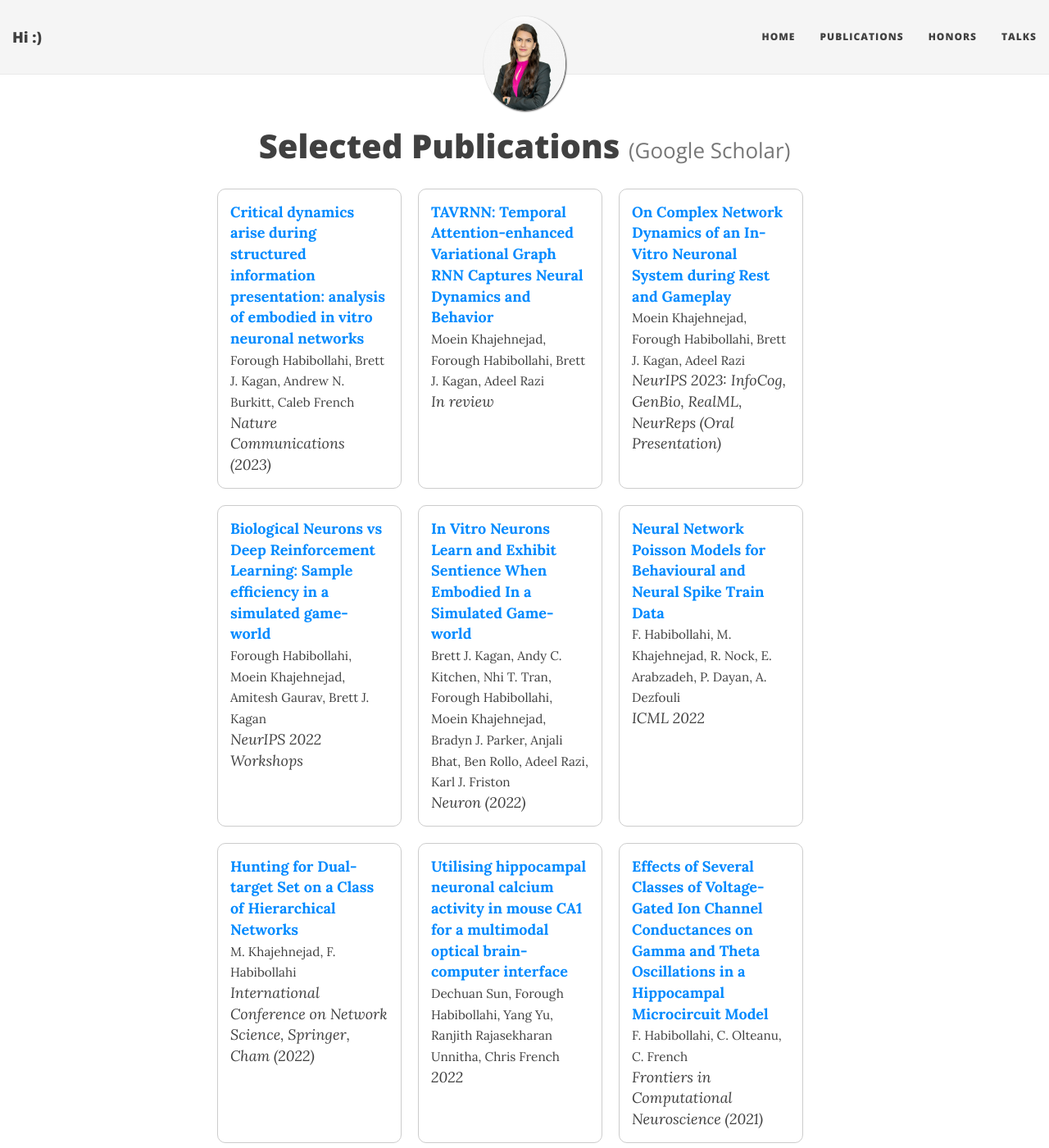
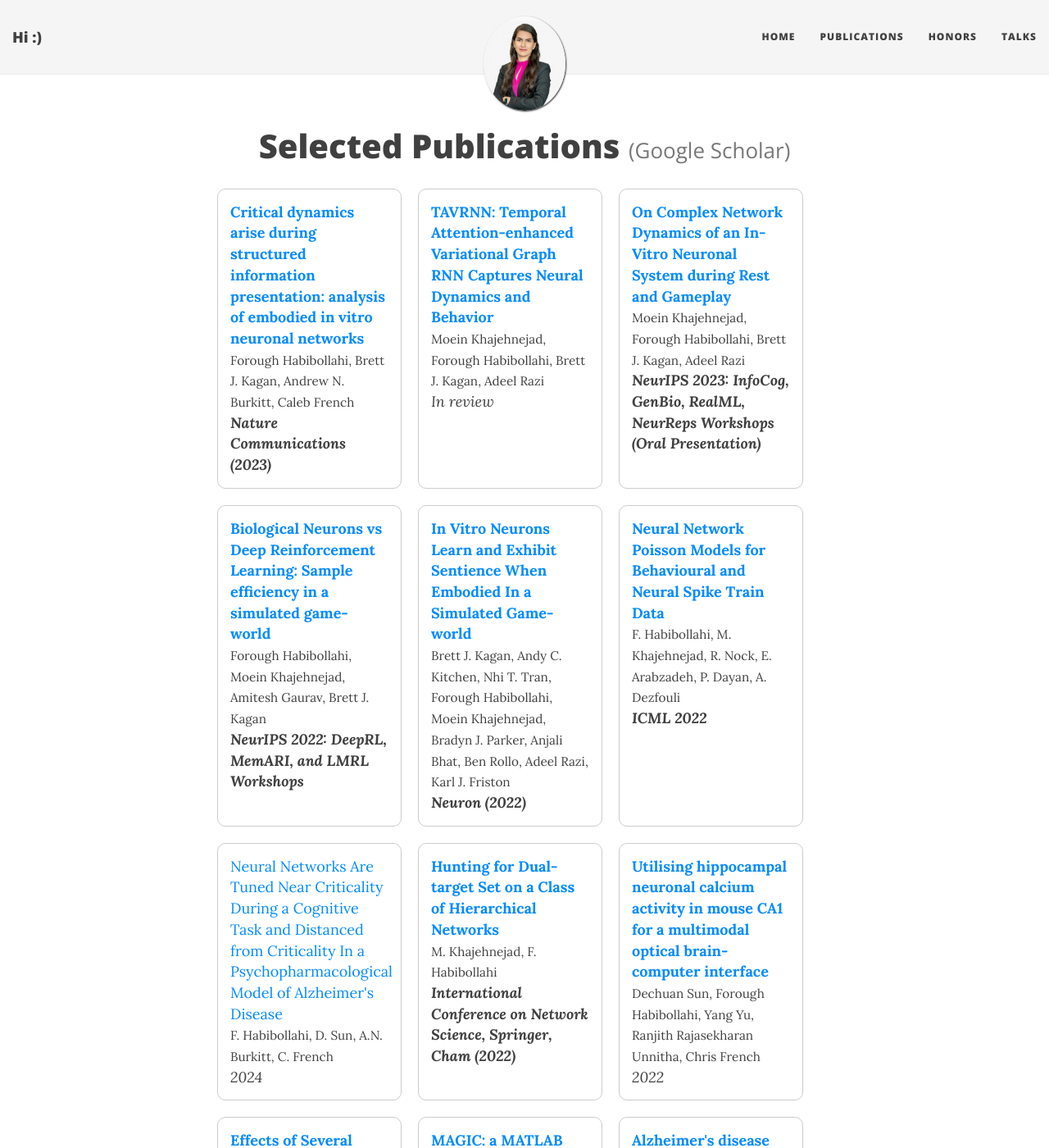
Before and after one commit to ForoughHa/ForoughHa.github.io, a Jekyll site: the page built from publications.md, in a window 1280 px wide and 1400 px high. Shown: the whole window at 82% size. Built offline with Jekyll 4.4.1, drawn with Linux system fonts in a browser that asks for light colours; nearby versions of some CDN libraries.

Commit message:
Update publications.md

```diff
--- a/publications.md
+++ b/publications.md
@@ -13,7 +13,7 @@
     <br />
     <small>Forough Habibollahi, Brett J. Kagan, Andrew N. Burkitt, Caleb French</small>
     <br />
-    <em>Nature Communications (2023)</em>
+    <em><strong>Nature Communications (2023)</strong> </em>
   </div>
 
   <div style="border: 1px solid #ccc; border-radius: 10px; padding: 15px; width: 30%;">
@@ -33,7 +33,7 @@
     <br />
     <small>Moein Khajehnejad, Forough Habibollahi, Brett J. Kagan, Adeel Razi</small>
     <br />
-    <em>NeurIPS 2023: InfoCog, GenBio, RealML, NeurReps (Oral Presentation)</em>
+    <em><strong>NeurIPS 2023: InfoCog, GenBio, RealML, NeurReps Workshops (Oral Presentation)</strong></em>
   </div>
 
   <div style="border: 1px solid #ccc; border-radius: 10px; padding: 15px; width: 30%;">
@@ -43,7 +43,7 @@
     <br />
     <small>Forough Habibollahi, Moein Khajehnejad, Amitesh Gaurav, Brett J. Kagan</small>
     <br />
-    <em>NeurIPS 2022 Workshops</em>
+    <em><strong>NeurIPS 2022: DeepRL, MemARI, and LMRL Workshops</strong></em>
   </div>
 
   <div style="border: 1px solid #ccc; border-radius: 10px; padding: 15px; width: 30%;">
@@ -53,7 +53,7 @@
     <br />
     <small>Brett J. Kagan, Andy C. Kitchen, Nhi T. Tran, Forough Habibollahi, Moein Khajehnejad, Bradyn J. Parker, Anjali Bhat, Ben Rollo, Adeel Razi, Karl J. Friston</small>
     <br />
-    <em>Neuron (2022)</em>
+    <em><strong>Neuron (2022)</strong></em>
   </div>
 
   <div style="border: 1px solid #ccc; border-radius: 10px; padding: 15px; width: 30%;">
@@ -63,7 +63,17 @@
     <br />
     <small>F. Habibollahi, M. Khajehnejad, R. Nock, E. Arabzadeh, P. Dayan, A. Dezfouli</small>
     <br />
-    <em>ICML 2022</em>
+    <em><strong>ICML 2022</strong></em>
+  </div>
+
+  <div style="border: 1px solid #ccc; border-radius: 10px; padding: 15px; width: 30%;">
+    <a href="https://www.biorxiv.org/content/10.1101/2023.08.16.553626v2.full.pdf">
+      Neural Networks Are Tuned Near Criticality During a Cognitive Task and Distanced from Criticality In a Psychopharmacological Model of Alzheimer's Disease
+    </a>
+    <br />
+    <small>F. Habibollahi, D. Sun, A.N. Burkitt, C. French</small>
+    <br />
+    <em>2024</em>
   </div>
 
   <div style="border: 1px solid #ccc; border-radius: 10px; padding: 15px; width: 30%;">
@@ -73,7 +83,7 @@
     <br />
     <small>M. Khajehnejad, F. Habibollahi</small>
     <br />
-    <em>International Conference on Network Science, Springer, Cham (2022)</em>
+    <em><strong>International Conference on Network Science, Springer, Cham (2022)</strong></em>
   </div>
 
   <div style="border: 1px solid #ccc; border-radius: 10px; padding: 15px; width: 30%;">
@@ -93,7 +103,7 @@
     <br />
     <small>F. Habibollahi, C. Olteanu, C. French</small>
     <br />
-    <em>Frontiers in Computational Neuroscience (2021)</em>
+    <em><strong>Frontiers in Computational Neuroscience (2021)</strong></em>
   </div>
 
   <div style="border: 1px solid #ccc; border-radius: 10px; padding: 15px; width: 30%;">
@@ -103,7 +113,7 @@
     <br />
     <small>F. Habibollahi, N.C. Rogasch, N.A. McNair, M. Biabani, S.D. Pillen, T.R. Marshall, T.O. Bergmann</small>
     <br />
-    <em>Brain Stimulation (2018)</em>
+    <em><strong>Brain Stimulation (2018)</strong></em>
   </div>
 
   <div style="border: 1px solid #ccc; border-radius: 10px; padding: 15px; width: 30%;">
@@ -113,7 +123,7 @@
     <br />
     <small>M. Khajehnejad, F. Habibollahi, H. Mohammadzade</small>
     <br />
-    <em>Brain Sciences (2017)</em>
+    <em><strong>Brain Sciences (2017)</strong></em>
   </div>
 </div>
 
```
